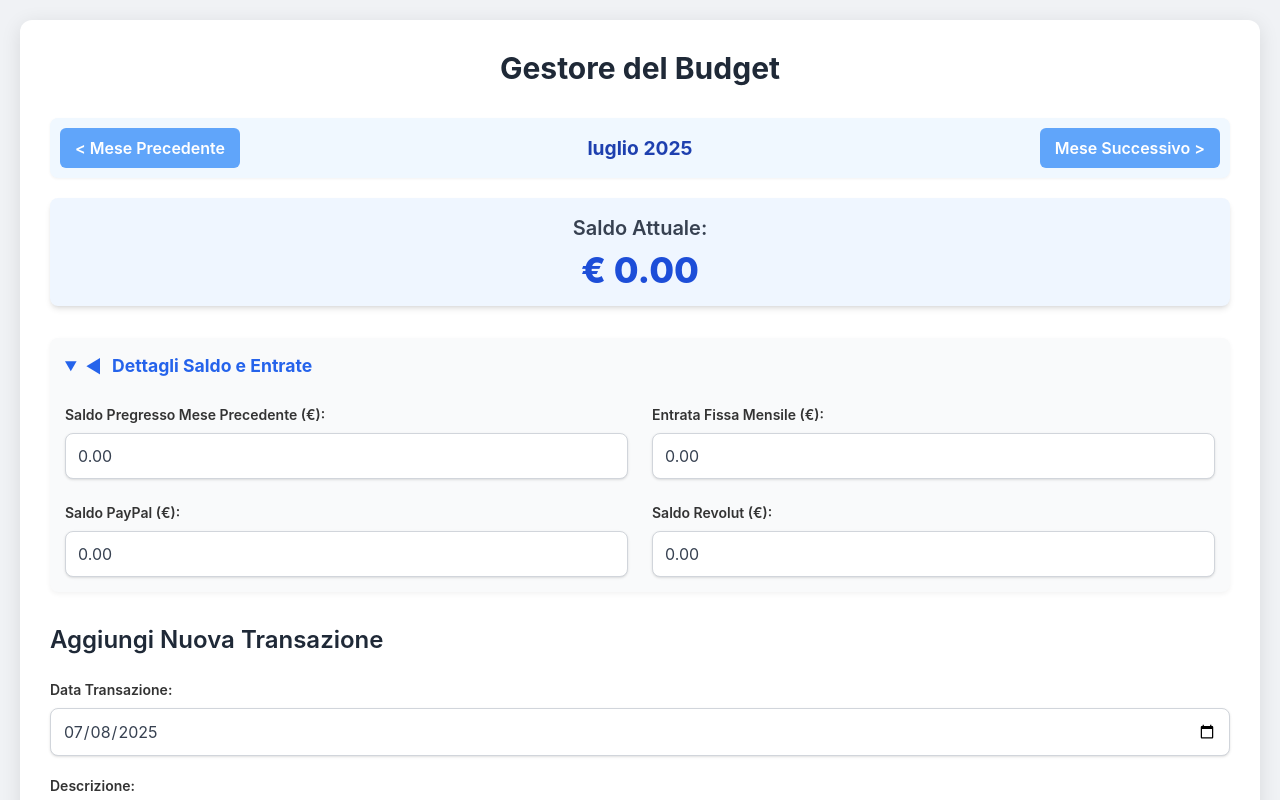
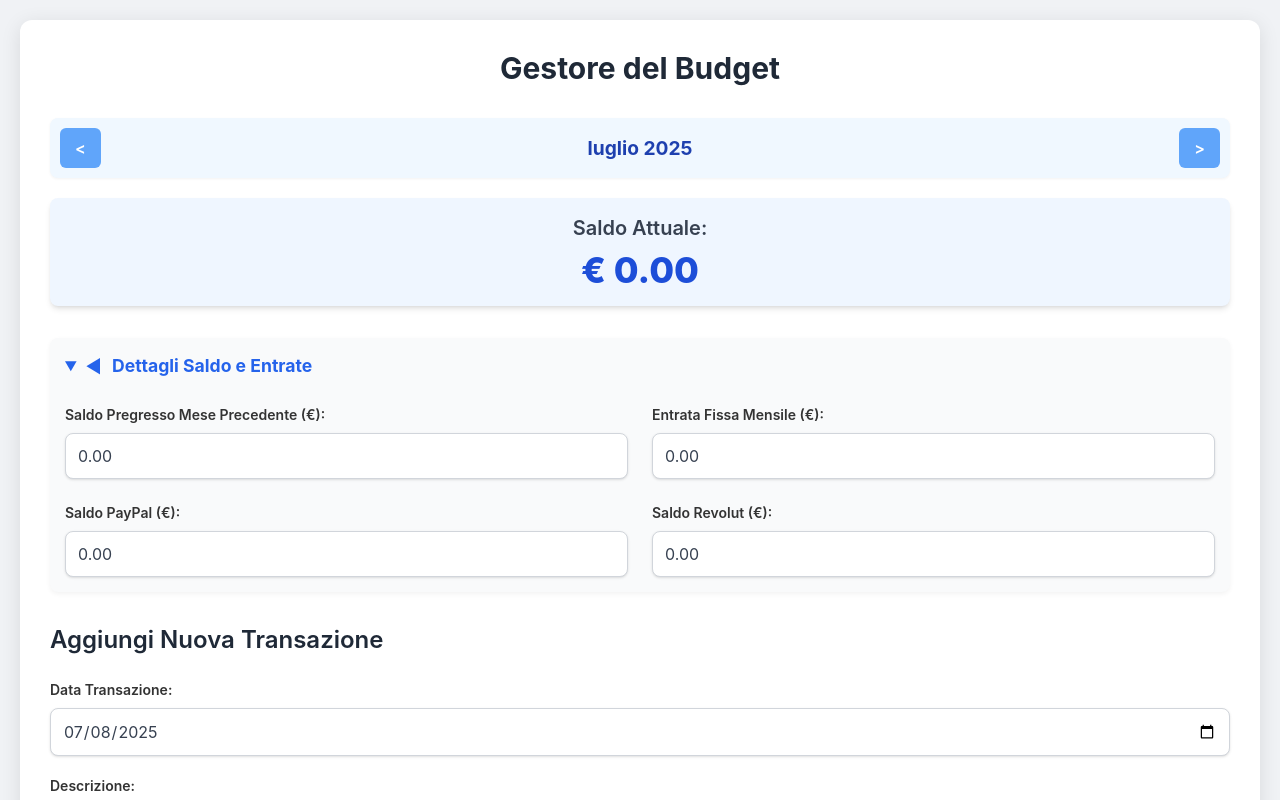
Before and after one commit to GiggiKTM/KeepMyMoney, a plain HTML site: page index.html in a window 1280 px wide. Shown: the top 800 px of the page. Drawn offline with nearby package versions, Linux system fonts and the light colour scheme.

Commit message:
index.html

```diff
--- a/index.html
+++ b/index.html
@@ -264,9 +264,9 @@
 
         <!-- Sezione Navigazione Mese -->
         <div class="month-navigation">
-            <button id="prev-month-btn">&lt; Mese Precedente</button>
+            <button id="prev-month-btn">&lt;</button>
             <span id="current-month-display" class="text-lg font-semibold">Luglio 2025</span>
-            <button id="next-month-btn">Mese Successivo &gt;</button>
+            <button id="next-month-btn">&gt;</button>
         </div>
 
         <!-- Sezione Saldo Attuale -->
```
